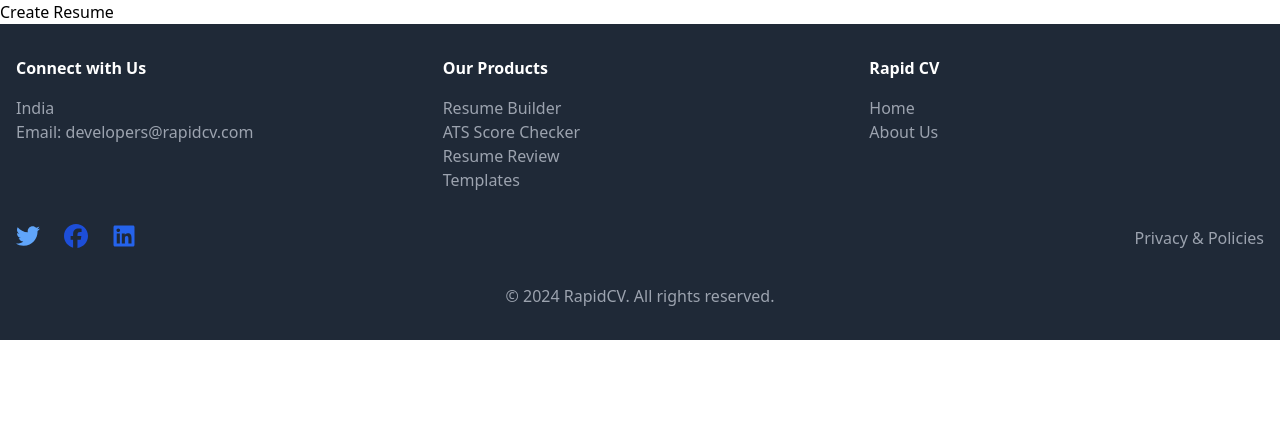
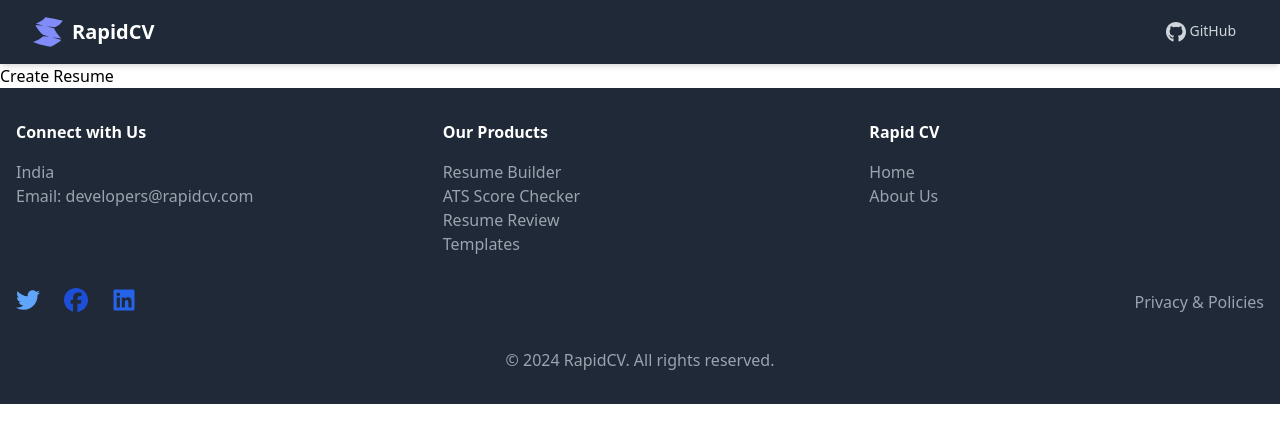
Before and after one commit to RapidCV/RapidCV, a React (Vite) app in the folder Frontend/: page /home in a window 1280 px wide. Shown: the top 442 px of the page. Built offline with nearby package versions, Linux system fonts and the light colour scheme.

Commit message:
added navbar

```diff
--- a/Frontend/package.json
+++ b/Frontend/package.json
@@ -14,6 +14,7 @@
     "@fortawesome/react-fontawesome": "^0.2.2",
     "react": "^18.3.1",
     "react-dom": "^18.3.1",
+    "react-icons": "^5.3.0",
     "react-router-dom": "^6.26.2"
   },
   "devDependencies": {
--- a/Frontend/src/App.tsx
+++ b/Frontend/src/App.tsx
@@ -1,6 +1,6 @@
 import { BrowserRouter as Router, Routes, Route, Navigate } from "react-router-dom";
 import pages from "./pages/pages";
-import Footer from "./components/Footer";
+
 
 const { Home, Templates, Atschecker, ResumeBuilder, Resumereview, About  } = pages;
 
@@ -16,7 +16,6 @@
         <Route path="/resumereview" element={<Resumereview />} />
         <Route path="/about" element={<About />} />
       </Routes>
-      <Footer/>
     </Router>
   );
 }
--- a/Frontend/src/components/Navbar.tsx
+++ b/Frontend/src/components/Navbar.tsx
@@ -1,9 +1,31 @@
+import { Link } from 'react-router-dom'
+import { FaGithub } from "react-icons/fa";
+import { GiFoldedPaper } from "react-icons/gi";
 
-
-function Navbar() {
-  return (
-    <div>Navbar</div>
+export default function Navbar() {
+    return (
+    <nav className="bg-gray-800 shadow-md">
+      <div className="max-w-7xl mx-auto px-4 sm:px-6 lg:px-8">
+        <div className="flex justify-between h-16">
+          <div className="flex items-center">
+            <Link to="/" className="flex-shrink-0 flex items-center">
+              <GiFoldedPaper className="h-8 w-8 text-indigo-400" />
+              <span className="ml-2 text-xl font-bold text-white">RapidCV</span>
+            </Link>
+          </div>
+          <div className="hidden sm:ml-6 sm:flex sm:items-center">
+            <a
+              href="https://github.com/RapidCV/RapidCV"
+              target="_blank"
+              rel="noopener noreferrer"
+              className="ml-4 px-3 py-2 rounded-md text-sm font-medium text-gray-300 hover:text-white hover:bg-gray-700"
+            >
+              <FaGithub  className="h-6 w-5 inline-block mr-1"/>
+              GitHub
+            </a>
+          </div>
+        </div>
+      </div>
+    </nav>
   )
-}
-
-export default Navbar
+};
--- a/Frontend/src/pages/About.tsx
+++ b/Frontend/src/pages/About.tsx
@@ -1,7 +1,13 @@
+import Layout from "../components/Layout"
+
 function About(){
-    return <>
+    return (
+    <Layout>
         <h1>We are Rapid CV</h1>
-    </>
+    </Layout>
+    )
+
+
 }
 
 export default About;
--- a/Frontend/src/pages/Atschecker.tsx
+++ b/Frontend/src/pages/Atschecker.tsx
@@ -1,7 +1,9 @@
+import Layout from "../components/Layout";
+
 function Atschecker(){
-    return <>
+    return <Layout>
         <h1>ATS Score Checker</h1>
-    </>
+    </Layout>
 }
 
 export default Atschecker;
--- a/Frontend/src/pages/Home.tsx
+++ b/Frontend/src/pages/Home.tsx
@@ -1,8 +1,9 @@
+import Layout from "../components/Layout";
 
 function Home(){
-    return <>
+    return <Layout>
         <button>Create Resume</button>
-    </>
+    </Layout>
 }
 
 export default Home;
--- a/Frontend/src/pages/ResumeBuilder.tsx
+++ b/Frontend/src/pages/ResumeBuilder.tsx
@@ -1,7 +1,9 @@
+import Layout from "../components/Layout";
+
 function ResumeBuilder(){
-    return <>
+    return <Layout>
         <h1>Build your Resumes here</h1>
-    </>
+        </Layout>
 }
 
 export default ResumeBuilder;
--- a/Frontend/src/pages/Resumereview.tsx
+++ b/Frontend/src/pages/Resumereview.tsx
@@ -1,7 +1,9 @@
+import Layout from "../components/Layout";
+
 function Resumereview(){
-    return <>
+    return <Layout>
         <h1>Get a Review for your Resume</h1>
-    </>
+        </Layout>
 }
 
 export default Resumereview;
--- a/Frontend/src/pages/Templates.tsx
+++ b/Frontend/src/pages/Templates.tsx
@@ -1,7 +1,9 @@
+import Layout from "../components/Layout";
+
 function Templates(){
-    return <>
+    return <Layout>
         <h1>Show Templates here</h1>
-    </>
+        </Layout>
 }
 
 export default Templates;
```
Also changed, not shown: 1 other file (tests, documents, lock files or other folders).
